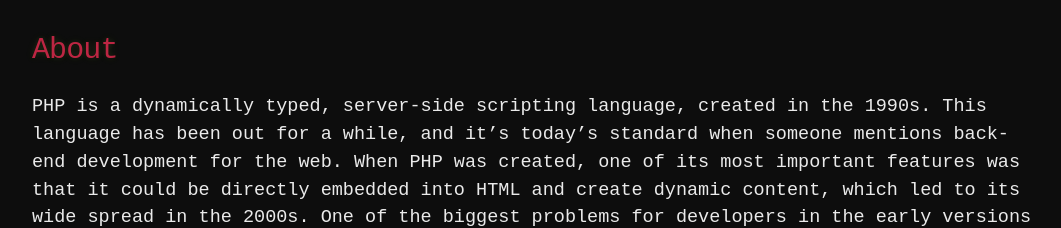
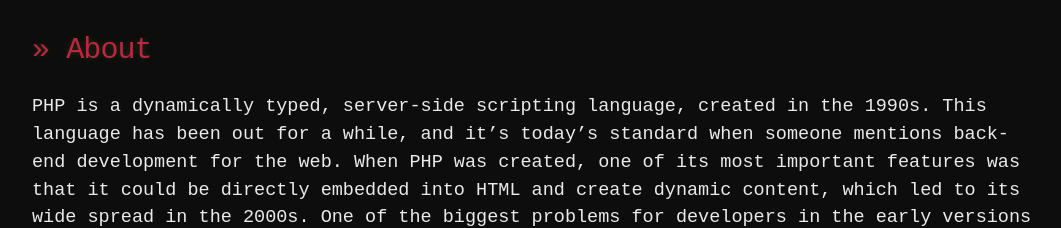
Before and after one commit to 20kilograma/blog, a Jekyll site: the page built from php-sec.md, in a window 1280 px wide. Shown: the part 663-891 px from the top of the page, without its empty margins (108-1169 px from the left). Built offline with Jekyll 4.4.1, drawn with Linux system fonts in a browser that asks for light colours; some web fonts are replaced; our own code applies the rules of GitHub Pages for plain Markdown files.

Commit message:
Update php-sec.md

```diff
--- a/php-sec.md
+++ b/php-sec.md
@@ -1,7 +1,7 @@
 # <center>PHP beyond SQLi (detailed) - its security, flaws and vulnerable code examples</center>
 <img src="https://github.com/KiraReys/blog/assets/44244085/7a2226e3-78a6-4209-b32a-2aaf1705dad7" width=1000 height=380>
 
-# About
+# >> About
 PHP is a dynamically typed, server-side scripting language, created in the 1990s. This language has been out for a while, and it's today's standard when someone mentions back-end development for the web.
 When PHP was created, one of its most important features was that it could be directly embedded into HTML and create dynamic content, which led to its wide spread in the 2000s. One of the biggest problems for developers
 in the early versions of PHP was its Security. Early versions of PHP didn't have that many in-built security features like today, and PHP has improved since then sincerely. Blaming PHP when problems arise nowadays because you didn't sanitize user input, handle sessions properly, etc. is clearly a skill issue. In my opinion, today's community is still way too unaware of the issues that may arise. That is why I am writing this blog; hopefully someone will catch up with more stuff and learn something new. <br>
```
